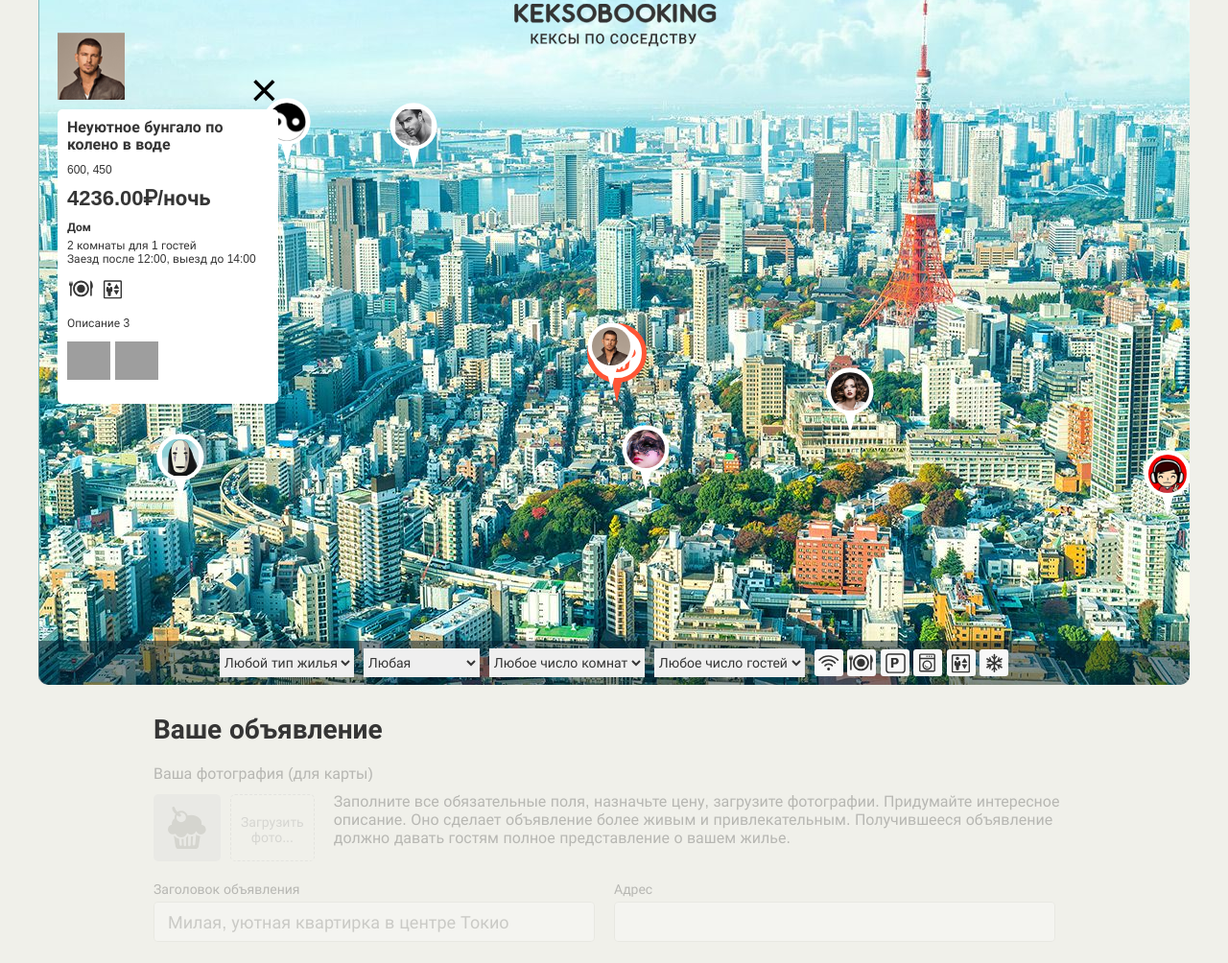
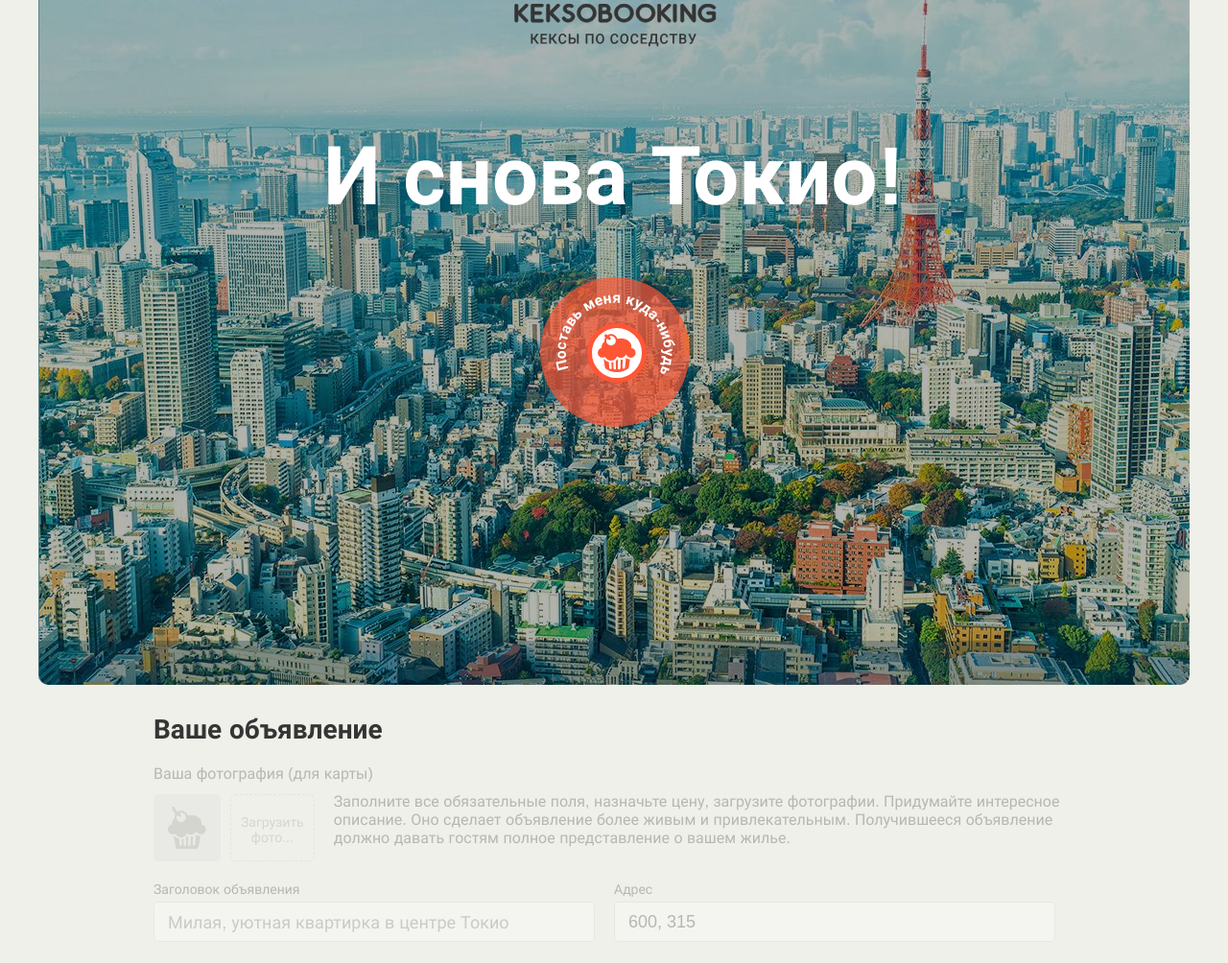
Before and after one commit to arcticmanic/33979-keksobooking-21, a website: page index.html in a window 1280 px wide. Shown: the part 36-1040 px from the top of the page at 96% size. Drawn offline with Linux system fonts and the light colour scheme; grey boxes are pictures that could not be loaded.

Commit message:
events and validation

```diff
--- a/js/main.js
+++ b/js/main.js
@@ -1,218 +1,309 @@
 'use strict';
 
-const nearbyAds = [];
-const avatars = [];
-const QUANTITY_OF_PINS = 8;
-const TITLES = [`Большая уютная квартира`, `Маленькая неуютная квартира`, `Огромный прекрасный дворец`, `Маленький ужасный дворец`, `Красивый гостевой домик`, `Некрасивый негостеприимный домик`, `Уютное бунгало далеко от моря`, `Неуютное бунгало по колено в воде`];
-const ADDRESSES = [`600, 350`, `700, 350`, `500, 350`, `300, 350`, `800, 350`, `600, 450`, `600, 150`, `600, 950`];
-const PRICE_MIN = 500;
-const PRICE_MAX = 5000;
-const TYPES = {
-  'palace': `Дворец`,
-  'flat': `Квартира`,
-  'house': `Дом`,
-  'bungalow': `Бунгало`
-};
-const ROOMS_MAX = 5;
-const GUESTS_MAX = 5;
-const CHECKIN_TIMES = [`12:00`, `13:00`, `14:00`];
-const CHECKOUT_TIMES = [`12:00`, `13:00`, `14:00`];
-const FEATURES = [`wifi`, `dishwasher`, `parking`, `washer`, `elevator`, `conditioner`];
-const DESCRIPTION = [`Описание 1`, `Описание 2`, `Описание 3`, `Описание 4`, `Описание 5`, `Описание 6`, `Описание 7`, `Описание 8`];
-const PHOTOS = [`http://o0.github.io/assets/images/tokyo/hotel1.jpg`, `http://o0.github.io/assets/images/tokyo/hotel2.jpg`, `http://o0.github.io/assets/images/tokyo/hotel3.jpg`]; // array
-const Y_MIN = 130;
+// const nearbyAds = [];
+// const avatars = [];
+// const QUANTITY_OF_PINS = 8;
+// const TITLES = [`Большая уютная квартира`, `Маленькая неуютная квартира`, `Огромный прекрасный дворец`, `Маленький ужасный дворец`, `Красивый гостевой домик`, `Некрасивый негостеприимный домик`, `Уютное бунгало далеко от моря`, `Неуютное бунгало по колено в воде`];
+// const ADDRESSES = [`600, 350`, `700, 350`, `500, 350`, `300, 350`, `800, 350`, `600, 450`, `600, 150`, `600, 950`];
+// const PRICE_MIN = 500;
+// const PRICE_MAX = 5000;
+// const TYPES = {
+//   'palace': `Дворец`,
+//   'flat': `Квартира`,
+//   'house': `Дом`,
+//   'bungalow': `Бунгало`
+// };
+// const ROOMS_MAX = 5;
+// const GUESTS_MAX = 5;
+// const CHECKIN_TIMES = [`12:00`, `13:00`, `14:00`];
+// const CHECKOUT_TIMES = [`12:00`, `13:00`, `14:00`];
+// const FEATURES = [`wifi`, `dishwasher`, `parking`, `washer`, `elevator`, `conditioner`];
+// const DESCRIPTION = [`Описание 1`, `Описание 2`, `Описание 3`, `Описание 4`, `Описание 5`, `Описание 6`, `Описание 7`, `Описание 8`];
+// const PHOTOS = [`http://o0.github.io/assets/images/tokyo/hotel1.jpg`, `http://o0.github.io/assets/images/tokyo/hotel2.jpg`, `http://o0.github.io/assets/images/tokyo/hotel3.jpg`]; // array
+// const Y_MIN = 130;
 const Y_MAX = 630;
-const PIN_OFFSET_X = 25;
-const PIN_OFFSET_Y = 35;
+// const X_MIN = 0;
+const X_MAX = 1200;
+// const PIN_OFFSET_X = 25;
+// const PIN_OFFSET_Y = 35;
 
-const getRandomIntInRange = function (min, max) {
-  min = Math.ceil(min);
-  max = Math.floor(max);
-  return Math.floor(Math.random() * (max - min + 1)) + min;
-};
+// const getRandomIntInRange = function (min, max) {
+//   min = Math.ceil(min);
+//   max = Math.floor(max);
+//   return Math.floor(Math.random() * (max - min + 1)) + min;
+// };
 
-const getRandomItem = function (arr) {
-  let randomElement = getRandomIntInRange(0, arr.length - 1);
-  return arr[randomElement];
-};
+// const getRandomItem = function (arr) {
+//   let randomElement = getRandomIntInRange(0, arr.length - 1);
+//   return arr[randomElement];
+// };
 
-const getRandomItemNoRepeat = function (arr) {
-  let randomElement = getRandomIntInRange(0, arr.length - 1);
-  let randomElementItem = arr[randomElement];
-  arr.splice(randomElement, 1);
-  return randomElementItem;
-};
+// const getRandomItemNoRepeat = function (arr) {
+//   let randomElement = getRandomIntInRange(0, arr.length - 1);
+//   let randomElementItem = arr[randomElement];
+//   arr.splice(randomElement, 1);
+//   return randomElementItem;
+// };
 
-const shuffleArray = function (arr) {
-  for (let i = arr.length - 1; i > 0; i--) {
-    const j = Math.floor(Math.random() * (i + 1));
-    [arr[i], arr[j]] = [arr[j], arr[i]];
+// const shuffleArray = function (arr) {
+//   for (let i = arr.length - 1; i > 0; i--) {
+//     const j = Math.floor(Math.random() * (i + 1));
+//     [arr[i], arr[j]] = [arr[j], arr[i]];
+//   }
+// };
+
+// const getRandomArray = function (arr) {
+//   let newArray = arr.slice(0);
+//   let randomLength = getRandomIntInRange(1, newArray.length);
+//   shuffleArray(newArray);
+//   newArray = newArray.slice(-randomLength);
+//   return newArray;
+// };
+
+// const getRandomKey = function (obj) {
+//   let keys = Object.keys(obj);
+//   return keys[keys.length * Math.random() << 0];
+// };
+
+// const generateArrayNoRepeat = function (arr, min, max, quantity) {
+//   if (arr.length >= quantity) {
+//     return;
+//   }
+//   let newItem = getRandomIntInRange(min, max);
+//   if (arr.indexOf(newItem) < 0) {
+//     arr.push(newItem);
+//   }
+//   generateArrayNoRepeat(arr, min, max, quantity);
+// };
+
+// const getRandomAvatarUrl = function () {
+//   let avatarItem = getRandomItemNoRepeat(avatars);
+//   return (typeof avatarItem === `undefined`) ? null : `img/avatars/user0${avatarItem}.png`;
+// };
+
+// const getRandomPrice = function (min, max) {
+//   return getRandomIntInRange(min, max).toFixed(2);
+// };
+
+// const getHide = function (element) {
+//   element.style.display = `none`;
+// };
+
+// const filterNodesWithFeatureList = function (arr, featureList) {
+//   for (let i = arr.children.length - 1; i >= 0; i--) {
+//     let element = arr.children[i];
+//     let itemClass = element.className;
+//     let isInFeatureList = featureList.some(function (item) {
+//       return (itemClass.indexOf(item) > -1);
+//     });
+
+//     if (!isInFeatureList) {
+//       arr.removeChild(element);
+//     }
+//   }
+// };
+
+// generateArrayNoRepeat(avatars, 1, QUANTITY_OF_PINS, QUANTITY_OF_PINS);
+
+// const populateNearbyAds = function (arr, quantity) {
+//   for (let i = 0; i < quantity; i++) {
+//     arr.push(
+//         {
+//           "author": {
+//             "avatar": getRandomAvatarUrl()
+//           },
+//           "offer": {
+//             "title": getRandomItemNoRepeat(TITLES),
+//             "address": getRandomItemNoRepeat(ADDRESSES),
+//             "price": getRandomPrice(PRICE_MIN, PRICE_MAX),
+//             "type": TYPES[getRandomKey(TYPES)],
+//             "rooms": getRandomIntInRange(1, ROOMS_MAX),
+//             "guests": getRandomIntInRange(1, GUESTS_MAX),
+//             "checkin": getRandomItem(CHECKIN_TIMES),
+//             "checkout": getRandomItem(CHECKOUT_TIMES),
+//             "features": getRandomArray(FEATURES),
+//             "description": getRandomItemNoRepeat(DESCRIPTION),
+//             "photos": getRandomArray(PHOTOS)
+//           },
+//           "location": {
+//             "x": getRandomIntInRange(0, map.offsetWidth),
+//             "y": getRandomIntInRange(Y_MIN, Y_MAX)
+//           }
+//         }
+//     );
+//   }
+// };
+
+// populateNearbyAds(nearbyAds, QUANTITY_OF_PINS);
+
+// const pinList = map.querySelector(`.map__pins`);
+// const pinTemplate = document.querySelector(`#pin`).content.querySelector(`.map__pin`);
+
+// const renderPin = function (pin) {
+//   let pinElement = pinTemplate.cloneNode(true);
+//   let pinImage = pinElement.querySelector(`img`);
+//   pinElement.style.left = `${pin.location.x - PIN_OFFSET_X}px`;
+//   pinElement.style.top = `${pin.location.y - PIN_OFFSET_Y}px`;
+//   pinImage.src = pin.author.avatar;
+//   pinImage.alt = pin.offer.title;
+//   return pinElement;
+// };
+
+// const insertPins = function () {
+//   const fragment = document.createDocumentFragment();
+//   for (let i = 0; i < nearbyAds.length; i++) {
+//     fragment.appendChild(renderPin(nearbyAds[i]));
+//   }
+//   pinList.appendChild(fragment);
+// };
+
+// insertPins();
+
+// const filters = map.querySelector(`.map__filters-container`);
+// const cardTemplate = document.querySelector(`#card`).content.querySelector(`.map__card`);
+
+// const renderCard = function (card) {
+//   let cardElement = cardTemplate.cloneNode(true);
+//   let cardTitle = cardElement.querySelector(`.popup__title`);
+//   let cardAddress = cardElement.querySelector(`.popup__text--address`);
+//   let cardPrice = cardElement.querySelector(`.popup__text--price`);
+//   let cardType = cardElement.querySelector(`.popup__type`);
+//   let cardCapacity = cardElement.querySelector(`.popup__text--capacity`);
+//   let cardTime = cardElement.querySelector(`.popup__text--time`);
+//   let cardFeatures = cardElement.querySelector(`.popup__features`);
+//   let cardDescription = cardElement.querySelector(`.popup__description`);
+//   let cardPhotos = cardElement.querySelector(`.popup__photos`);
+//   let cardPhoto = cardElement.querySelector(`.popup__photo`);
+//   let cardAvatar = cardElement.querySelector(`.popup__avatar`);
+
+//   cardTitle.textContent = card.offer.title || getHide(cardTitle);
+//   cardAddress.textContent = card.offer.address || getHide(cardAddress);
+//   cardPrice.textContent = (card.offer.price) ? `${card.offer.price}₽/ночь` : getHide(cardPrice);
+//   cardType.textContent = card.offer.type || getHide(cardType);
+//   cardCapacity.textContent = (card.offer.rooms && card.offer.guests) ? `${card.offer.rooms} комнаты для ${card.offer.guests} гостей` : getHide(cardCapacity);
+//   cardTime.textContent = (card.offer.checkin && card.offer.checkout) ? `Заезд после ${card.offer.checkin}, выезд до ${card.offer.checkout}` : getHide(cardTime);
+
+//   if (card.offer.features) {
+//     filterNodesWithFeatureList(cardFeatures, card.offer.features);
+//   } else {
+//     getHide(cardFeatures);
+//   }
+
+//   cardDescription.textContent = card.offer.description || getHide(cardDescription);
+
+//   if (card.offer.photos) {
+//     cardPhoto.src = card.offer.photos[0];
+
+//     for (let i = 1; i < card.offer.photos.length; i++) {
+//       let copyPhoto = cardPhoto.cloneNode(true);
+//       copyPhoto.src = card.offer.photos[i];
+//       cardPhotos.appendChild(copyPhoto);
+//     }
+//   } else {
+//     getHide(cardPhotos);
+//   }
+
+//   cardAvatar.src = card.author.avatar || getHide(cardAvatar);
+
+//   return cardElement;
+// };
+
+// const insertCard = function () {
+//   const fragment = document.createDocumentFragment();
+//   fragment.appendChild(renderCard(nearbyAds[0]));
+//   map.insertBefore(fragment, filters);
+// };
+
+// insertCard();
+
+const map = document.querySelector(`.map`);
+const adForm = document.querySelector(`.ad-form`);
+const filterForm = document.querySelector(`.map__filters`);
+const addressAdForm = adForm.querySelector(`#address`);
+const roomNumberAdForm = adForm.querySelector(`#room_number`);
+const capacityAdForm = adForm.querySelector(`#capacity`);
+
+const changeFormFieldsStatus = function (form, isDisabled) {
+  let fields = form.children;
+  for (let i = 0; i < fields.length; i++) {
+    fields[i].disabled = isDisabled;
   }
 };
 
-const getRandomArray = function (arr) {
-  let newArray = arr.slice(0);
-  let randomLength = getRandomIntInRange(1, newArray.length);
-  shuffleArray(newArray);
-  newArray = newArray.slice(-randomLength);
-  return newArray;
+const makeProjectActive = function () {
+  map.classList.remove(`map--faded`);
+  adForm.classList.remove(`ad-form--disabled`);
+  changeFormFieldsStatus(adForm, false);
+  changeFormFieldsStatus(filterForm, false);
 };
 
-const getRandomKey = function (obj) {
-  let keys = Object.keys(obj);
-  return keys[keys.length * Math.random() << 0];
+const makeProjectDisabled = function () {
+  map.classList.add(`map--faded`);
+  adForm.classList.add(`ad-form--disabled`);
+  changeFormFieldsStatus(adForm, true);
+  changeFormFieldsStatus(filterForm, true);
 };
 
-const generateArrayNoRepeat = function (arr, min, max, quantity) {
-  if (arr.length >= quantity) {
-    return;
-  }
-  let newItem = getRandomIntInRange(min, max);
-  if (arr.indexOf(newItem) < 0) {
-    arr.push(newItem);
-  }
-  generateArrayNoRepeat(arr, min, max, quantity);
+makeProjectDisabled();
+
+const pinMain = document.querySelector(`.map__pin--main`);
+
+const getPinCoordinates = function () {
+  const offsetX = 31;
+  const offsetY = 80;
+  let x = pinMain.offsetLeft - offsetX;
+  let y = pinMain.offsetTop - offsetY;
+  return `${x}, ${y}`;
 };
 
-const getRandomAvatarUrl = function () {
-  let avatarItem = getRandomItemNoRepeat(avatars);
-  return (typeof avatarItem === `undefined`) ? null : `img/avatars/user0${avatarItem}.png`;
-};
+addressAdForm.value = `${X_MAX / 2}, ${Y_MAX / 2}`;
 
-const getRandomPrice = function (min, max) {
-  return getRandomIntInRange(min, max).toFixed(2);
-};
+pinMain.addEventListener(`mousedown`, function (evt) {
+  if (evt.button === 0) {
+    makeProjectActive();
+    addressAdForm.value = getPinCoordinates();
+  }
+});
 
-const getHide = function (element) {
-  element.style.display = `none`;
-};
+pinMain.addEventListener(`keydown`, function (evt) {
+  if (evt.keyCode === 13) {
+    makeProjectActive();
+    addressAdForm.value = getPinCoordinates();
+  }
+});
 
-const filterNodesWithFeatureList = function (arr, featureList) {
-  for (let i = arr.children.length - 1; i >= 0; i--) {
-    let element = arr.children[i];
-    let itemClass = element.className;
-    let isInFeatureList = featureList.some(function (item) {
-      return (itemClass.indexOf(item) > -1);
-    });
-
-    if (!isInFeatureList) {
-      arr.removeChild(element);
-    }
+const adFormChangeHandler = function (evt) {
+  if (evt.target && (evt.target.matches(`#room_number`) || evt.target.matches(`#capacity`))) {
+    setRoomCapacityValidity();
+    evt.target.reportValidity();
   }
 };
 
-generateArrayNoRepeat(avatars, 1, QUANTITY_OF_PINS, QUANTITY_OF_PINS);
-
-let map = document.querySelector(`.map`);
-map.classList.remove(`map--faded`);
-
-const populateNearbyAds = function (arr, quantity) {
-  for (let i = 0; i < quantity; i++) {
-    arr.push(
-        {
-          "author": {
-            "avatar": getRandomAvatarUrl()
-          },
-          "offer": {
-            "title": getRandomItemNoRepeat(TITLES),
-            "address": getRandomItemNoRepeat(ADDRESSES),
-            "price": getRandomPrice(PRICE_MIN, PRICE_MAX),
-            "type": TYPES[getRandomKey(TYPES)],
-            "rooms": getRandomIntInRange(1, ROOMS_MAX),
-            "guests": getRandomIntInRange(1, GUESTS_MAX),
-            "checkin": getRandomItem(CHECKIN_TIMES),
-            "checkout": getRandomItem(CHECKOUT_TIMES),
-            "features": getRandomArray(FEATURES),
-            "description": getRandomItemNoRepeat(DESCRIPTION),
-            "photos": getRandomArray(PHOTOS)
-          },
-          "location": {
-            "x": getRandomIntInRange(0, map.offsetWidth),
-            "y": getRandomIntInRange(Y_MIN, Y_MAX)
-          }
-        }
-    );
+const adFormSubmitHandler = function (evt) {
+  setRoomCapacityValidity();
+  if (!adForm.checkValidity()) {
+    evt.preventDefault();
+    adForm.reportValidity();
   }
 };
 
-populateNearbyAds(nearbyAds, QUANTITY_OF_PINS);
-
-const pinList = map.querySelector(`.map__pins`);
-const pinTemplate = document.querySelector(`#pin`).content.querySelector(`.map__pin`);
-
-const renderPin = function (pin) {
-  let pinElement = pinTemplate.cloneNode(true);
-  let pinImage = pinElement.querySelector(`img`);
-  pinElement.style.left = `${pin.location.x - PIN_OFFSET_X}px`;
-  pinElement.style.top = `${pin.location.y - PIN_OFFSET_Y}px`;
-  pinImage.src = pin.author.avatar;
-  pinImage.alt = pin.offer.title;
-  return pinElement;
+const setRoomCapacityValidity = function () {
+  let rooms = Number(roomNumberAdForm.value);
+  let capacity = Number(capacityAdForm.value);
+  if (rooms < capacity) {
+    roomNumberAdForm.setCustomValidity(`Мест для всех не хватит!`);
+    capacityAdForm.setCustomValidity(`Мест для всех не хватит!`);
+  } else if ((rooms === 100) && (capacity !== 0)) {
+    roomNumberAdForm.setCustomValidity(`Не для гостей!`);
+    capacityAdForm.setCustomValidity(`Не для гостей!`);
+  } else if ((capacity === 0) && (rooms !== 100)) {
+    roomNumberAdForm.setCustomValidity(`Нужно больше комнат!`);
+    capacityAdForm.setCustomValidity(`Нужно больше комнат!`);
+  } else {
+    roomNumberAdForm.setCustomValidity(``);
+    capacityAdForm.setCustomValidity(``);
+  }
 };
 
-const insertPins = function () {
-  const fragment = document.createDocumentFragment();
-  for (let i = 0; i < nearbyAds.length; i++) {
-    fragment.appendChild(renderPin(nearbyAds[i]));
-  }
-  pinList.appendChild(fragment);
-};
-
-insertPins();
-
-const filters = map.querySelector(`.map__filters-container`);
-const cardTemplate = document.querySelector(`#card`).content.querySelector(`.map__card`);
-
-const renderCard = function (card) {
-  let cardElement = cardTemplate.cloneNode(true);
-  let cardTitle = cardElement.querySelector(`.popup__title`);
-  let cardAddress = cardElement.querySelector(`.popup__text--address`);
-  let cardPrice = cardElement.querySelector(`.popup__text--price`);
-  let cardType = cardElement.querySelector(`.popup__type`);
-  let cardCapacity = cardElement.querySelector(`.popup__text--capacity`);
-  let cardTime = cardElement.querySelector(`.popup__text--time`);
-  let cardFeatures = cardElement.querySelector(`.popup__features`);
-  let cardDescription = cardElement.querySelector(`.popup__description`);
-  let cardPhotos = cardElement.querySelector(`.popup__photos`);
-  let cardPhoto = cardElement.querySelector(`.popup__photo`);
-  let cardAvatar = cardElement.querySelector(`.popup__avatar`);
-
-  cardTitle.textContent = card.offer.title || getHide(cardTitle);
-  cardAddress.textContent = card.offer.address || getHide(cardAddress);
-  cardPrice.textContent = (card.offer.price) ? `${card.offer.price}₽/ночь` : getHide(cardPrice);
-  cardType.textContent = card.offer.type || getHide(cardType);
-  cardCapacity.textContent = (card.offer.rooms && card.offer.guests) ? `${card.offer.rooms} комнаты для ${card.offer.guests} гостей` : getHide(cardCapacity);
-  cardTime.textContent = (card.offer.checkin && card.offer.checkout) ? `Заезд после ${card.offer.checkin}, выезд до ${card.offer.checkout}` : getHide(cardTime);
-
-  if (card.offer.features) {
-    filterNodesWithFeatureList(cardFeatures, card.offer.features);
-  } else {
-    getHide(cardFeatures);
-  }
-
-  cardDescription.textContent = card.offer.description || getHide(cardDescription);
-
-  if (card.offer.photos) {
-    cardPhoto.src = card.offer.photos[0];
-
-    for (let i = 1; i < card.offer.photos.length; i++) {
-      let copyPhoto = cardPhoto.cloneNode(true);
-      copyPhoto.src = card.offer.photos[i];
-      cardPhotos.appendChild(copyPhoto);
-    }
-  } else {
-    getHide(cardPhotos);
-  }
-
-  cardAvatar.src = card.author.avatar || getHide(cardAvatar);
-
-  return cardElement;
-};
-
-const insertCard = function () {
-  const fragment = document.createDocumentFragment();
-  fragment.appendChild(renderCard(nearbyAds[0]));
-  map.insertBefore(fragment, filters);
-};
-
-insertCard();
+adForm.addEventListener(`change`, adFormChangeHandler);
+adForm.addEventListener(`submit`, adFormSubmitHandler);
```
Also changed, not shown: index.html (+3 -0 lines).
